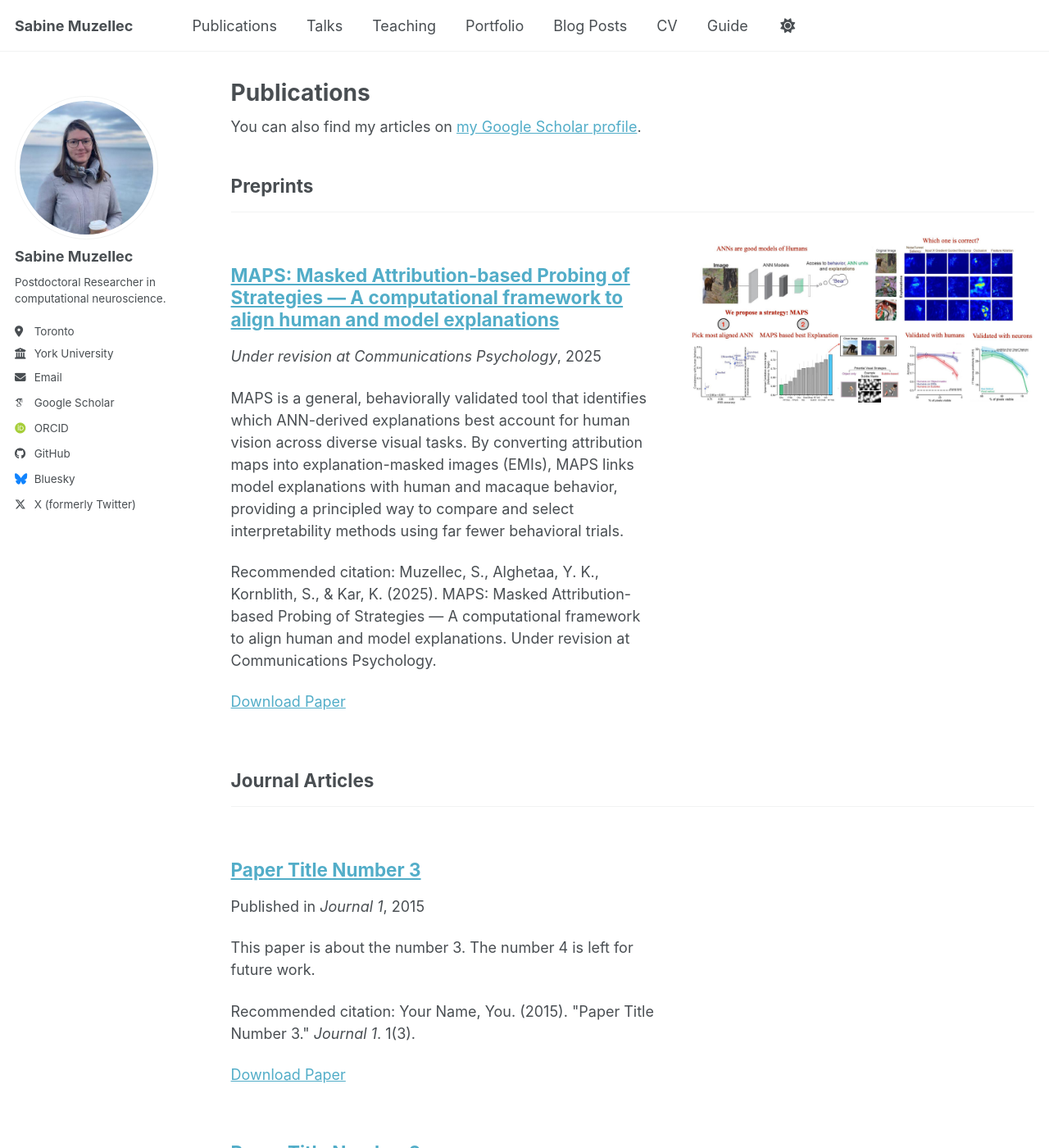
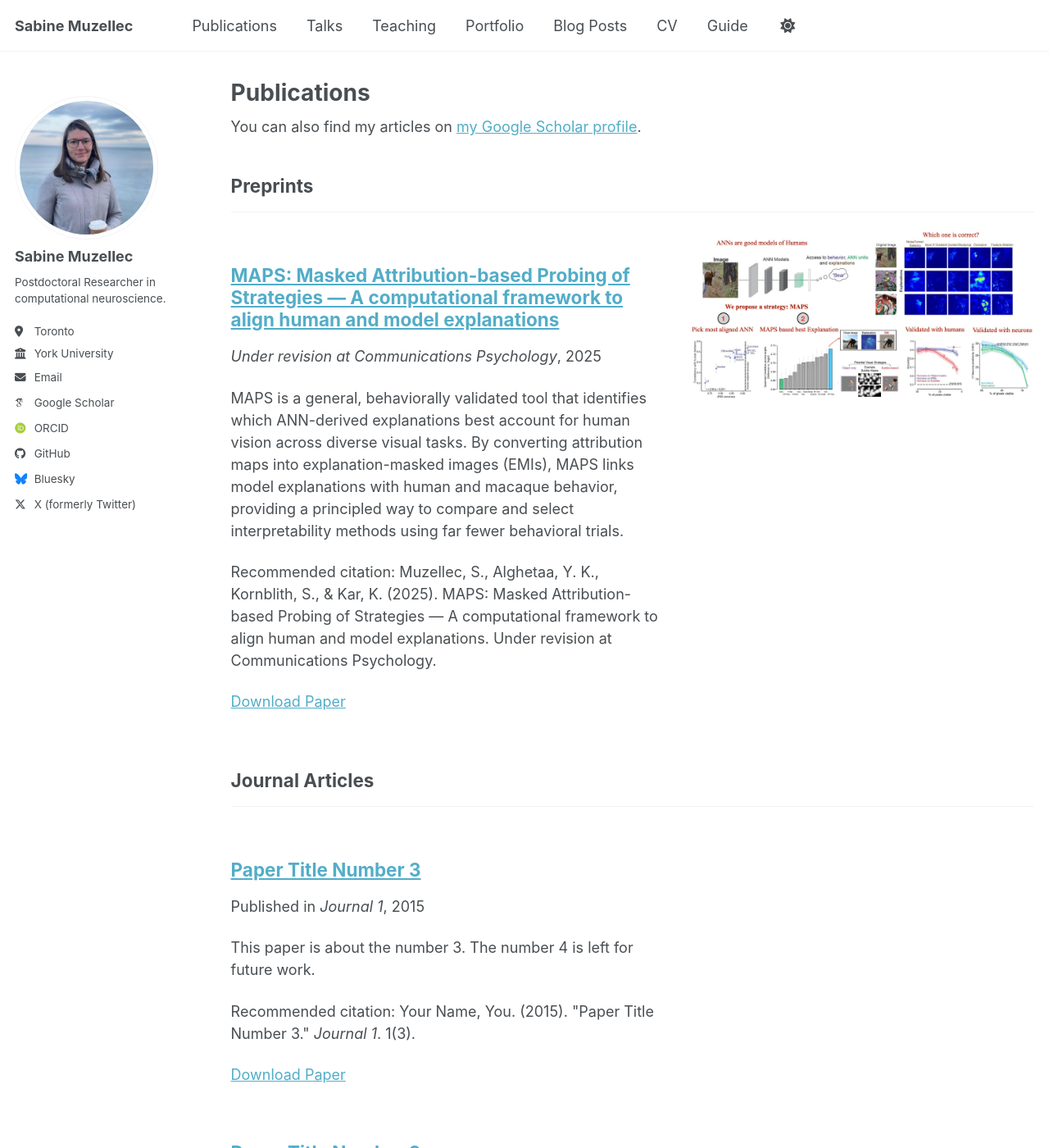
Before and after one commit to S4b1n3/S4b1n3.github.io, a Jekyll site: the page built from _pages/publications.html, in a window 1280 px wide and 1400 px high. Shown: the whole window at 82% size. Built offline with Jekyll 4.4.1, drawn with Linux system fonts in a browser that asks for light colours; some web fonts are replaced; a script bundle is joined from its source files by our own code; library files that are not in the unit come from our copies.

Commit message:
adjust image teaser bigger 10

```diff
--- a/_includes/archive-single.html
+++ b/_includes/archive-single.html
@@ -16,7 +16,7 @@
   <article class="archive__item" itemscope itemtype="http://schema.org/CreativeWork">
 
     <!-- TEXT BLOCK -->
-    <div class="archive__item-text">
+    <div class="archive__item-text" style="max-width: 55%;">
 
       <h2 class="archive__item-title" itemprop="headline">
         {% if post.link %}
@@ -50,8 +50,16 @@
 
     <!-- IMAGE BLOCK -->
     {% if teaser and post.featured %}
-      <div class="archive__item-teaser">
-        <img src="{{ teaser | prepend: '/images/' | prepend: base_path }}" alt="">
+      <div class="archive__item-teaser" style="flex: 0 0 auto;">
+        <img
+          src={% if teaser contains "://" %}
+                "{{ teaser }}"
+              {% else %}
+                "{{ teaser | prepend: "/images/" | prepend: base_path }}"
+              {% endif %}
+          alt=""
+          style="width: 420px; max-width: 100%; height: auto; display: block; border-radius: 6px;"
+        >
       </div>
     {% endif %}
 
--- a/assets/css/main.scss
+++ b/assets/css/main.scss
@@ -48,46 +48,13 @@
 
 .archive__item {
   display: flex;
-  gap: 2.5rem;          /* a bit more breathing room */
+  gap: 2rem;
   align-items: flex-start;
 }
 
-/* text column: slightly narrower */
-.archive__item-text {
-  flex: 1 1 auto;
-  max-width: 55%;       /* was 60% – gives the image more room */
-}
-
-/* image column */
-.archive__item-teaser {
-  flex: 0 0 auto;
-  margin-top: 0.4rem;   /* nudges image down to align better with title */
-}
-
-.archive__item-teaser img {
-  width: 420px;         /* was 360px – make the figure more prominent */
-  max-width: 100%;
-  height: auto;
-  display: block;
-  border-radius: 6px;
-}
-
-/* Mobile: stack text and image */
+/* Stack on mobile */
 @media (max-width: 800px) {
   .archive__item {
     display: block;
   }
-
-  .archive__item-text {
-    max-width: 100%;
-  }
-
-  .archive__item-teaser {
-    margin-top: 1rem;
-  }
-
-  .archive__item-teaser img {
-    width: 100%;
-    max-width: 380px;
-  }
 }
```
